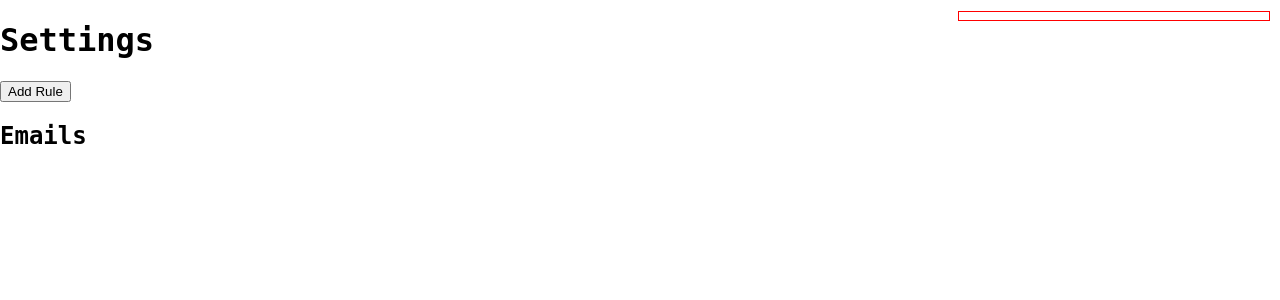
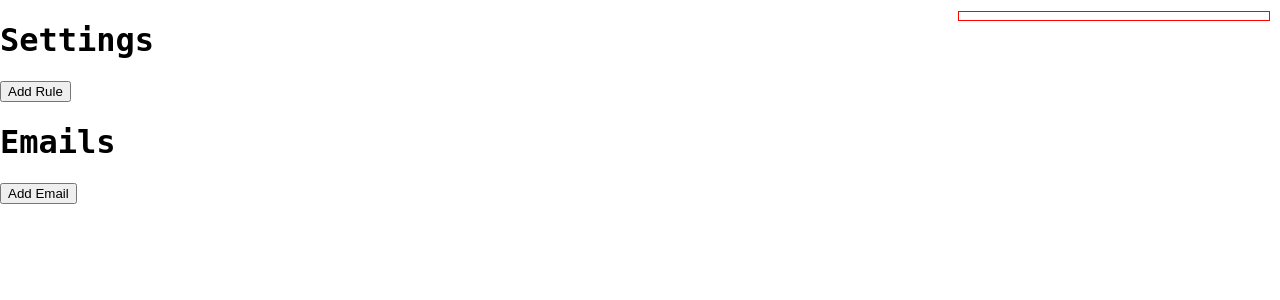
Before and after one commit to SavvaS412/neteye, a Flask app: page /settings in a window 1280 px wide. Shown: the part 53-353 px from the top of the page. Run offline with Flask 3, Linux system fonts and the light colour scheme; data that the repository does not hold is empty.

Commit message:
feat: add email button

```diff
--- a/templates/settings.html
+++ b/templates/settings.html
@@ -1,10 +1,10 @@
 {% extends "base.html" %}
 {% block content %}
     <h1>Settings</h1>
-        <div id="rules_container">
+        <ul id="rules_container">
             <!-- Render existing rules -->
             {% for rule in rules_list %}
-            <div class="rule_row" value="{{ rule.id }}">
+            <li class="rule_row" value="{{ rule.id }}">
                 <input type="text" name="rule_name" placeholder="Rule Name (letters only)" value="{{ rule.name }}" required>
                 <select name="rule_parameter" required>
                     <option value="">Select Parameter</option>
@@ -23,19 +23,24 @@
                 <input type="number" name="rule_amount" placeholder="Amount (positive number)" min="0" value="{{ rule.amount }}" required>
                 <input type="text" name="rule_target" placeholder="Target (numbers and periods)" value="{{ rule.target }}" required>
                 <button type="button" class="delete_rule_button" data-rule-id="{{ rule.id }}">X</button>
-            </div>
+            </li>
             {% endfor %}
-        </div>
+        </ul>
         <button type="button" id="add_rule_button">Add Rule</button>
 
 
     <!-- Display emails list -->
-    <h2>Emails</h2>
-    <ul>
-        {% for email in emails %}
-        <li>{{ email[2] }} | {{email[1]}}</li>
-        {% endfor %}
-    </ul>
+    <h1>Emails</h1>
+        <ul id="mails_container">
+            {% for email in emails %}
+            <li class="mail_row" value="{{ email[0] }}">
+                <input type="text" name="email_name" placeholder="Name (letters only)" value="{{ email[2] }}" required>
+                <input type="text" name="email_mail" placeholder="Email Address (letters only)" value="{{ email[1] }}" required>
+                <button type="button" class="delete_mail_button" data-mail-id="{{ email[0] }}">X</button>
+            </li>
+            {% endfor %}
+        </ul>
+        <button type="button" id="add_mail_button">Add Email</button>
 
     <script>
         document.getElementById('add_rule_button').addEventListener('click', function() {
@@ -71,5 +76,18 @@
             });
         });
 
+        document.getElementById('add_mail_button').addEventListener('click', function() {
+            // Clone the mail row template
+            var mailRow = document.querySelector('.mail_row').cloneNode(true);
+            // Clear input values
+            mailRow.querySelectorAll('input, select').forEach(function(input) {
+                input.value = '';
+            });
+            // Append cloned mail row to the mails container
+            document.getElementById('mails_container').appendChild(mailRow);
+            // Show the save button when adding a mail
+            document.getElementById('save_button').style.display = 'block';
+        });
+
     </script>
 {% endblock %}
```
